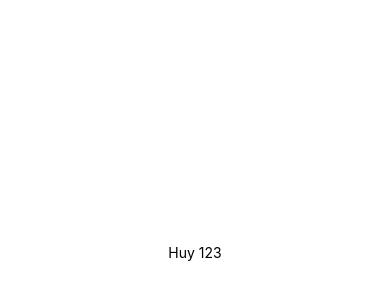
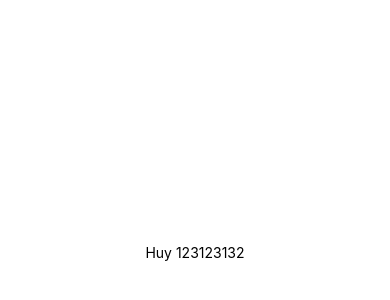
Before and after one commit to LeQuocHuy31/testgit, a React Native app: screen / in a window 390 px wide. Shown: the part 170-470 px from the top of the page. Built offline with nearby package versions, Linux system fonts and the light colour scheme.

Commit message:
Update App.js

```diff
--- a/App.js
+++ b/App.js
@@ -4,7 +4,7 @@ import { StyleSheet, Text, View } from 'react-native';
 export default function App() {
   return (
     <View style={styles.container}>
-      <Text>Huy 123</Text>
+      <Text>Huy 123123132</Text>
       <StatusBar style="auto" />
     </View>
   );
```
